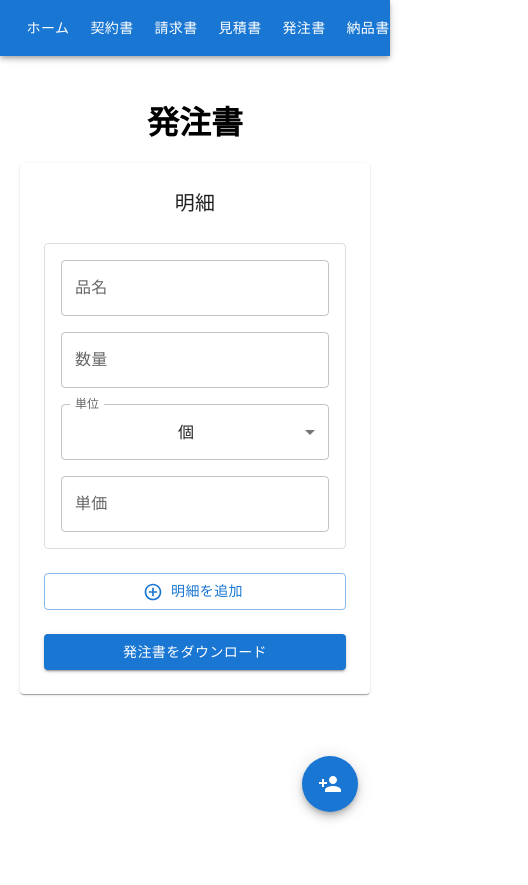
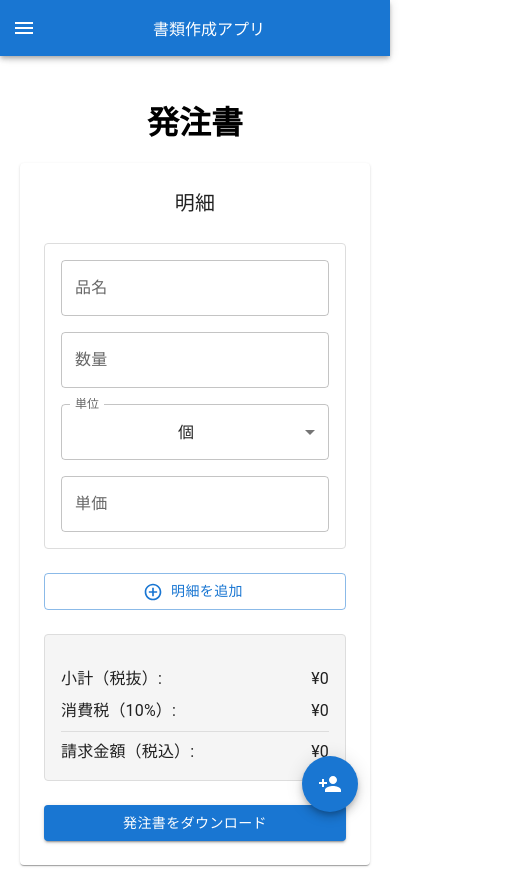
Before and after one commit to syouchan234/reactDoc, a React (Create React App) app: page /order in a window 390 px wide. Shown: the whole page, 528 px wide, since content can reach past the window. Before the commit the page ends 844 px from the top, so only its background shows below. Built offline with nearby package versions, Linux system fonts and the light colour scheme.

Commit message:
複数項目の修正

```diff
--- a/src/component/customerForm/CustomerForm.jsx
+++ b/src/component/customerForm/CustomerForm.jsx
@@ -95,7 +95,7 @@ function CustomerForm({ open, onClose }) {
                 <DialogContent>
                     <Stack spacing={2} padding={2}>
                         <TextField
-                            label="会社名"
+                            label="会社名or個人名"
                             name="name"
                             value={customerInfo.name}
                             onChange={handleChange}
--- a/src/component/documentForm/DocumentForm.jsx
+++ b/src/component/documentForm/DocumentForm.jsx
@@ -1,4 +1,4 @@
-import React from 'react';
+import React, { useState, useMemo } from 'react';
 import {
     Button,
     TextField,
@@ -28,8 +28,61 @@ const DocumentForm = ({
     onErrorClose,
     onSuccessClose,
     maxItems = 24,
-    units = ['個', 'kg', '台', '人', '時間']
+    units = ['個', 'kg', '台', '人', '時間', 'その他'],
+    additionalFields,
+    onCustomUnitChange
 }) => {
+    // その他の単位を保持するstate
+    const [customUnits, setCustomUnits] = useState({});
+
+    // 金額計算
+    const calculations = useMemo(() => {
+        const subtotal = items.reduce((sum, item) => {
+            const quantity = Number(item.quantity) || 0;
+            const price = Number(item.price) || 0;
+            return sum + (quantity * price);
+        }, 0);
+
+        const tax = Math.floor(subtotal * 0.1); // 消費税10%（切り捨て）
+        const total = subtotal + tax;
+
+        return {
+            subtotal,
+            tax,
+            total
+        };
+    }, [items]);
+
+    const handleUnitChange = (index, value) => {
+        if (value === 'その他') {
+            // その他が選択された場合、カスタム単位の初期値を設定
+            setCustomUnits(prev => ({
+                ...prev,
+                [index]: prev[index] || ''
+            }));
+        } else {
+            // その他以外が選択された場合、カスタム単位を削除
+            setCustomUnits(prev => {
+                const newUnits = { ...prev };
+                delete newUnits[index];
+                return newUnits;
+            });
+        }
+        onUpdateItem(index, 'unit', value);
+    };
+
+    const handleCustomUnitChange = (index, value) => {
+        const newCustomUnits = {
+            ...customUnits,
+            [index]: value
+        };
+        setCustomUnits(newCustomUnits);
+        // 親コンポーネントにカスタム単位の情報を渡す
+        if (onCustomUnitChange) {
+            onCustomUnitChange(newCustomUnits);
+        }
+    };
+
     return (
         <div className="document-form">
             <h1>{title}</h1>
@@ -61,7 +114,7 @@ const DocumentForm = ({
                                         select
                                         label="単位"
                                         value={item.unit}
-                                        onChange={(e) => onUpdateItem(index, 'unit', e.target.value)}
+                                        onChange={(e) => handleUnitChange(index, e.target.value)}
                                         fullWidth
                                     >
                                         {units.map((unit) => (
@@ -70,6 +123,16 @@ const DocumentForm = ({
                                             </MenuItem>
                                         ))}
                                     </TextField>
+                                    {item.unit === 'その他' && (
+                                        <TextField
+                                            label="単位を入力"
+                                            value={customUnits[index] || ''}
+                                            onChange={(e) => handleCustomUnitChange(index, e.target.value)}
+                                            fullWidth
+                                            size="small"
+                                            sx={{ mt: 1 }}
+                                        />
+                                    )}
                                 </Grid>
                                 <Grid item xs={12} md={2}>
                                     <TextField
@@ -101,6 +164,48 @@ const DocumentForm = ({
                     >
                         明細を追加
                     </Button>
+
+                    {/* 金額計算表示 */}
+                    <Box sx={{
+                        mt: 2,
+                        p: 2,
+                        border: '1px solid #ddd',
+                        borderRadius: 1,
+                        backgroundColor: '#f5f5f5'
+                    }}>
+                        <Grid container spacing={2}>
+                            <Grid item xs={12} md={6} />
+                            <Grid item xs={12} md={6}>
+                                <Stack spacing={1}>
+                                    <Box sx={{ display: 'flex', justifyContent: 'space-between' }}>
+                                        <Typography>小計（税抜）:</Typography>
+                                        <Typography>¥{calculations.subtotal.toLocaleString()}</Typography>
+                                    </Box>
+                                    <Box sx={{ display: 'flex', justifyContent: 'space-between' }}>
+                                        <Typography>消費税（10%）:</Typography>
+                                        <Typography>¥{calculations.tax.toLocaleString()}</Typography>
+                                    </Box>
+                                    <Box sx={{
+                                        display: 'flex',
+                                        justifyContent: 'space-between',
+                                        borderTop: '1px solid #ddd',
+                                        pt: 1,
+                                        fontWeight: 'bold'
+                                    }}>
+                                        <Typography>請求金額（税込）:</Typography>
+                                        <Typography>¥{calculations.total.toLocaleString()}</Typography>
+                                    </Box>
+                                </Stack>
+                            </Grid>
+                        </Grid>
+                    </Box>
+
+                    {/* 追加フィールドの表示 */}
+                    {additionalFields && (
+                        <Box sx={{ mt: 3 }}>
+                            {additionalFields}
+                        </Box>
+                    )}
 
                     <Button
                         variant="contained"
--- a/src/component/header/Header.css
+++ b/src/component/header/Header.css
@@ -4,7 +4,7 @@
     top: 0;
     left: 0;
     right: 0;
-    z-index: 10;
+    z-index: 1100; /* Drawerより低いz-indexを設定 */
     /* ヘッダーの幅を100%に設定 */
     width: 100%;
 }
@@ -14,3 +14,10 @@
     justify-content: space-between;
     align-items: center;
 }
+
+/* モバイル用のスタイル */
+@media (max-width: 900px) {
+    .MuiDrawer-paper {
+        width: 240px;
+    }
+}
--- a/src/component/header/Header.jsx
+++ b/src/component/header/Header.jsx
@@ -1,25 +1,103 @@
-import React from 'react';
+import React, { useState } from 'react';
 import './Header.css';
-import { AppBar, Toolbar, Button } from '@mui/material';
+import {
+    AppBar,
+    Toolbar,
+    Button,
+    IconButton,
+    Drawer,
+    List,
+    ListItem,
+    ListItemText,
+    useTheme,
+    useMediaQuery,
+    Box
+} from '@mui/material';
+import MenuIcon from '@mui/icons-material/Menu';
 import { Link } from 'react-router-dom';
 
 const Header = () => {
+    const [mobileOpen, setMobileOpen] = useState(false);
+    const theme = useTheme();
+    const isMobile = useMediaQuery(theme.breakpoints.down('md'));
+
+    const menuItems = [
+        { text: 'ホーム', path: '/' },
+        { text: '契約書', path: '/contract' },
+        { text: '請求書', path: '/invoice' },
+        { text: '見積書', path: '/estimate' },
+        { text: '発注書', path: '/order' },
+        { text: '納品書', path: '/delivery' },
+        { text: '領収書', path: '/receipt' },
+        { text: '設定', path: '/option' },
+    ];
+
+    const handleDrawerToggle = () => {
+        setMobileOpen(!mobileOpen);
+    };
+
+    const drawer = (
+        <List>
+            {menuItems.map((item) => (
+                <ListItem
+                    button
+                    component={Link}
+                    to={item.path}
+                    key={item.text}
+                    onClick={handleDrawerToggle}
+                >
+                    <ListItemText primary={item.text} />
+                </ListItem>
+            ))}
+        </List>
+    );
+
     return (
         <div className="header">
-            <div className="toolbar">
-                <AppBar position="static" >
-                    <Toolbar>
-                        <Button color="inherit" component={Link} to="/">ホーム</Button>
-                        <Button color="inherit" component={Link} to="/contract">契約書</Button>
-                        <Button color="inherit" component={Link} to="/invoice">請求書</Button>
-                        <Button color="inherit" component={Link} to="/estimate">見積書</Button>
-                        <Button color="inherit" component={Link} to="/order">発注書</Button>
-                        <Button color="inherit" component={Link} to="/delivery">納品書</Button>
-                        <Button color="inherit" component={Link} to="/receipt">領収書</Button>
-                        <Button color="inherit" component={Link} to="/option">設定</Button>
-                    </Toolbar>
-                </AppBar>
-            </div>
+            <AppBar position="static">
+                <Toolbar>
+                    {isMobile ? (
+                        <>
+                            <IconButton
+                                color="inherit"
+                                aria-label="open drawer"
+                                edge="start"
+                                onClick={handleDrawerToggle}
+                            >
+                                <MenuIcon />
+                            </IconButton>
+                            <Box sx={{ flexGrow: 1, textAlign: 'center' }}>
+                                書類作成アプリ
+                            </Box>
+                        </>
+                    ) : (
+                        <>
+                            {menuItems.map((item) => (
+                                <Button
+                                    color="inherit"
+                                    component={Link}
+                                    to={item.path}
+                                    key={item.text}
+                                >
+                                    {item.text}
+                                </Button>
+                            ))}
+                        </>
+                    )}
+                </Toolbar>
+            </AppBar>
+
+            <Drawer
+                variant="temporary"
+                anchor="left"
+                open={mobileOpen}
+                onClose={handleDrawerToggle}
+                ModalProps={{
+                    keepMounted: true, // モバイルでのパフォーマンス向上のため
+                }}
+            >
+                {drawer}
+            </Drawer>
         </div>
     );
 };
--- a/src/pages/invoice/invoice.jsx
+++ b/src/pages/invoice/invoice.jsx
@@ -1,6 +1,7 @@
 import React, { useState } from 'react';
 import DocumentForm from '../../component/documentForm/DocumentForm';
 import ExcelJS from 'exceljs';
+import { TextField, Typography, Box } from '@mui/material';
 
 function Invoice() {
     const [error, setError] = useState(null);
@@ -13,6 +14,9 @@ function Invoice() {
             price: ''
         }
     ]);
+    const [remarks, setRemarks] = useState('');
+    const [bankInfo, setBankInfo] = useState('');
+    const [customUnits, setCustomUnits] = useState({});
 
     const handleAddItem = () => {
         if (items.length >= 24) {
@@ -35,6 +39,10 @@ function Invoice() {
         setItems(prev => prev.map((item, i) =>
             i === index ? { ...item, [field]: value } : item
         ));
+    };
+
+    const handleCustomUnitChange = (newCustomUnits) => {
+        setCustomUnits(newCustomUnits);
     };
 
     const handleDownload = async () => {
@@ -79,9 +87,14 @@ function Invoice() {
                 const rowNumber = 17 + index;
                 worksheet.getCell(`C${rowNumber}`).value = item.productName;
                 worksheet.getCell(`I${rowNumber}`).value = Number(item.quantity);
-                worksheet.getCell(`J${rowNumber}`).value = item.unit;
+                worksheet.getCell(`J${rowNumber}`).value = item.unit === 'その他' ? customUnits[index] : item.unit;
                 worksheet.getCell(`K${rowNumber}`).value = Number(item.price);
             });
+
+            // 備考欄を設定
+            worksheet.getCell('D46').value = remarks;
+            // 振込先を設定
+            worksheet.getCell('D50').value = bankInfo;
 
             const buffer = await workbook.xlsx.writeBuffer();
             const blob = new Blob([buffer], { type: 'application/vnd.openxmlformats-officedocument.spreadsheetml.sheet' });
@@ -98,6 +111,47 @@ function Invoice() {
         }
     };
 
+    // 追加フィールドのコンポーネント
+    const additionalFields = (
+        <>
+            <Box sx={{ mt: 4 }}>
+                <Typography variant="h6" gutterBottom>
+                    追加情報
+                </Typography>
+                <TextField
+                    label="備考"
+                    value={remarks}
+                    onChange={(e) => {
+                        if (e.target.value.length <= 120) {
+                            setRemarks(e.target.value);
+                        }
+                    }}
+                    multiline
+                    rows={3}
+                    fullWidth
+                    helperText={`${remarks.length}/120文字`}
+                    error={remarks.length >= 120}
+                />
+            </Box>
+            <Box sx={{ mt: 2 }}>
+                <TextField
+                    label="振込先"
+                    value={bankInfo}
+                    onChange={(e) => {
+                        if (e.target.value.length <= 90) {
+                            setBankInfo(e.target.value);
+                        }
+                    }}
+                    multiline
+                    rows={2}
+                    fullWidth
+                    helperText={`${bankInfo.length}/90文字`}
+                    error={bankInfo.length >= 90}
+                />
+            </Box>
+        </>
+    );
+
     return (
         <div>
             <DocumentForm
@@ -111,9 +165,10 @@ function Invoice() {
                 success={success}
                 onErrorClose={() => setError(null)}
                 onSuccessClose={() => setSuccess(false)}
+                additionalFields={additionalFields}
+                onCustomUnitChange={handleCustomUnitChange}
             />
         </div>
-
     );
 }
 
--- a/src/pages/option/option.jsx
+++ b/src/pages/option/option.jsx
@@ -113,7 +113,7 @@ function Option() {
       <Card className="option-card">
         <Stack spacing={2} padding={3}>
           <TextField
-            label="会社名"
+            label="会社名or個人名"
             name="name"
             value={companyInfo.name}
             onChange={handleChange}
```
Also changed, not shown: src/pages/home/home.jsx (+9 -5 lines), 1 other file (tests, documents, lock files or other folders).
